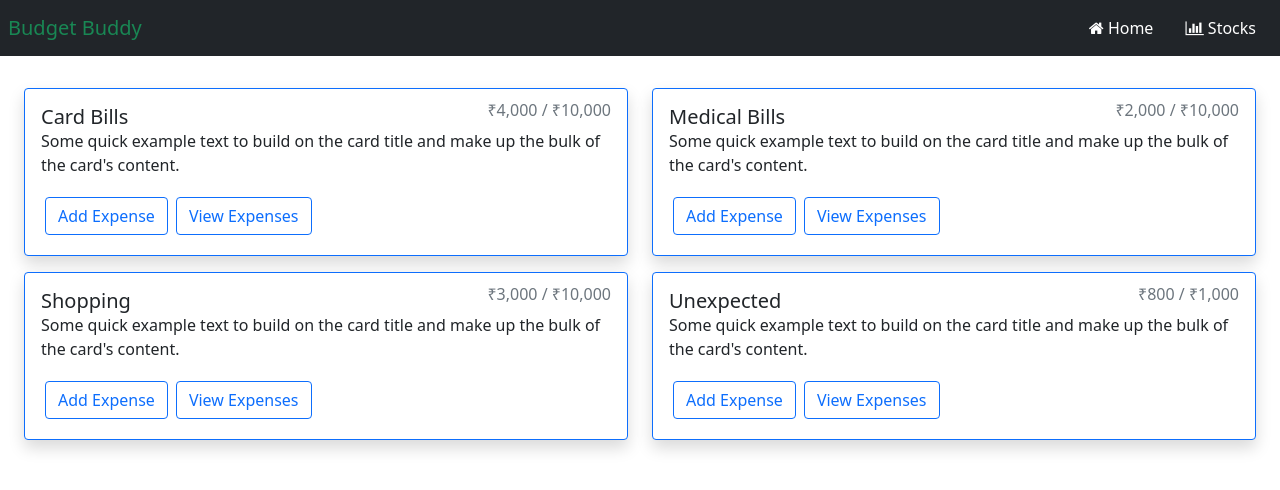
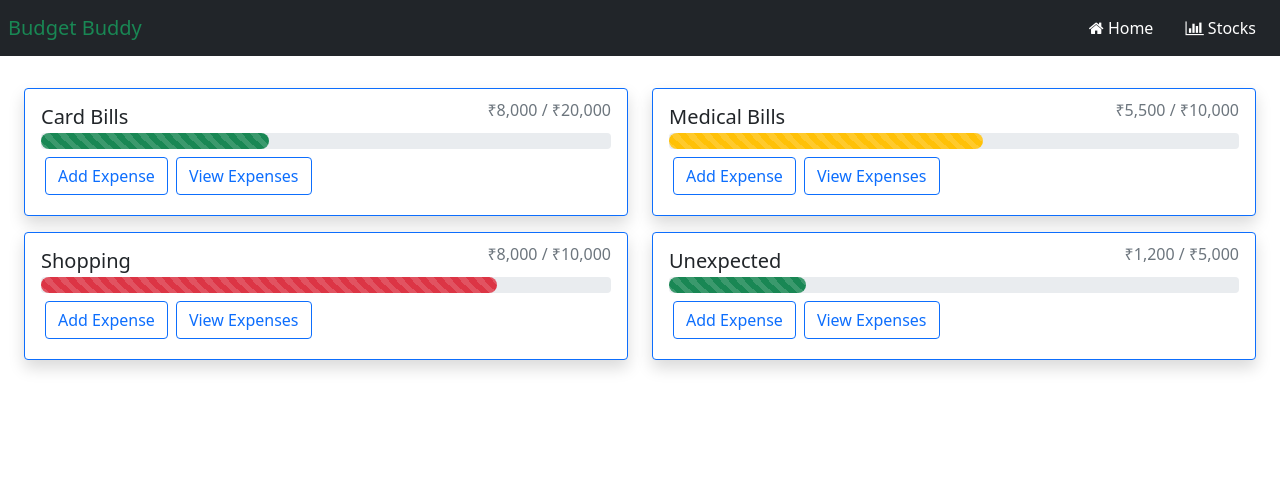
Before and after one commit to Siddhartha-Padhy/budget-buddy, a React (Create React App) app: page / in a window 1280 px wide. Shown: the top 490 px of the page. Built offline with nearby package versions, Linux system fonts and the light colour scheme.

Commit message:
add: modal and progress intensity

```diff
--- a/public/index.html
+++ b/public/index.html
@@ -12,13 +12,29 @@
 
     <link rel="manifest" href="%PUBLIC_URL%/manifest.json" />
 
-    <!-- Bootstrap CSS -->
+    <!-- Bootstrap CSS, JS, jquery -->
     <link
       href="https://cdn.jsdelivr.net/npm/bootstrap@5.0.2/dist/css/bootstrap.min.css"
       rel="stylesheet"
       integrity="sha384-EVSTQN3/azprG1Anm3QDgpJLIm9Nao0Yz1ztcQTwFspd3yD65VohhpuuCOmLASjC"
       crossorigin="anonymous"
     />
+
+    <script
+      src="https://code.jquery.com/jquery-3.2.1.slim.min.js"
+      integrity="sha384-KJ3o2DKtIkvYIK3UENzmM7KCkRr/rE9/Qpg6aAZGJwFDMVNA/GpGFF93hXpG5KkN"
+      crossorigin="anonymous"
+    ></script>
+    <script
+      src="https://cdnjs.cloudflare.com/ajax/libs/popper.js/1.12.3/umd/popper.min.js"
+      integrity="sha384-vFJXuSJphROIrBnz7yo7oB41mKfc8JzQZiCq4NCceLEaO4IHwicKwpJf9c9IpFgh"
+      crossorigin="anonymous"
+    ></script>
+    <script
+      src="https://maxcdn.bootstrapcdn.com/bootstrap/4.0.0-beta.2/js/bootstrap.min.js"
+      integrity="sha384-alpBpkh1PFOepccYVYDB4do5UnbKysX5WZXm3XxPqe5iKTfUKjNkCk9SaVuEZflJ"
+      crossorigin="anonymous"
+    ></script>
 
     <!-- Font Awesome Icons -->
     <link
--- a/src/components/Card.js
+++ b/src/components/Card.js
@@ -1,25 +1,53 @@
 import React from 'react'
 import { currency_formatter } from '../utility'
+import Modal from './Modal'
 
-export default function Card({ title, amount, limit }) {
+export default function Card({ title, amount, limit, id }) {
+  function get_color(amount, limit) {
+    if (amount / limit <= 0.5) return 'bg-success'
+    if (amount / limit <= 0.75) return 'bg-warning'
+    return 'bg-danger'
+  }
+
   return (
-    <div class="card my-2 border-primary shadow">
-      <div class="card-body">
+    <>
+      <div className="card my-2 border-primary shadow">
+        <div className="card-body">
           <div className="d-flex">
-          <h5 class="card-title me-auto my-auto">{title}</h5>
-          <h6 class="card-subtitle mb-2 text-muted">
+            <h5 className="card-title me-auto my-auto">{title}</h5>
+            <h6 className="card-subtitle mb-2 text-muted">
               {currency_formatter.format(amount)} /&nbsp;
               {currency_formatter.format(limit)}
             </h6>
           </div>
 
-        <p class="card-text">
-          Some quick example text to build on the card title and make up the
-          bulk of the card's content.
-        </p>
-        <button class="btn btn-outline-primary m-1">Add Expense</button>
-        <button class="btn btn-outline-primary m-1">View Expenses</button>
+          <div className="card-text">
+            <div className="progress my-1">
+              <div
+                className={
+                  'progress-bar progress-bar-striped rounded-pill ' +
+                  get_color(amount, limit)
+                }
+                role="progressbar"
+                style={{ width: (amount / limit) * 100 + '%' }}
+                aria-valuenow={amount}
+                aria-valuemin="0"
+                aria-valuemax={limit}
+              ></div>
             </div>
           </div>
+          <button
+            className="btn btn-outline-primary m-1"
+            data-toggle="modal"
+            data-target={'#modal' + id}
+          >
+            Add Expense
+          </button>
+          <button className="btn btn-outline-primary m-1">View Expenses</button>
+        </div>
+      </div>
+
+      <Modal id={id} title={title} />
+    </>
   )
 }
--- /dev/null
+++ b/src/components/Modal.js
@@ -0,0 +1,61 @@
+import React from 'react'
+
+export default function Modal({ id, title }) {
+  return (
+    <div
+      className="modal fade"
+      id={'modal' + id}
+      tabIndex="-1"
+      role="dialog"
+      aria-labelledby="exampleModalLabel"
+      aria-hidden="true"
+    >
+      <div className="modal-dialog" role="document">
+        <div className="modal-content">
+          <div className="modal-header">
+            <h5 className="modal-title" id="exampleModalLabel">
+              {title}
+            </h5>
+            <button
+              type="button"
+              className="close"
+              data-dismiss="modal"
+              aria-label="Close"
+            >
+              <span aria-hidden="true">&times;</span>
+            </button>
+          </div>
+
+          <div className="modal-body">
+            <form>
+              <div className="form-group">
+                <label htmlFor="exampleInputEmail1">Caption</label>
+                <input
+                  type="text"
+                  className="form-control"
+                  id="caption"
+                  placeholder="Caption"
+                />
+              </div>
+              <div className="form-group">
+                <label htmlFor="amount">Amount</label>
+                <input
+                  type="number"
+                  className="form-control"
+                  id="amount"
+                  placeholder="0"
+                />
+              </div>
+            </form>
+          </div>
+
+          <div className="modal-footer">
+            <button type="button" className="btn btn-primary">
+              Add
+            </button>
+          </div>
+        </div>
+      </div>
+    </div>
+  )
+}
--- a/src/components/Navbar.js
+++ b/src/components/Navbar.js
@@ -3,15 +3,15 @@ import React from 'react'
 
 export default function Navbar({ active }) {
   return (
-    <nav class="navbar navbar-dark bg-dark px-2">
-      <span class="navbar-brand mb-0 h1 me-auto text-success">
+    <nav className="navbar navbar-dark bg-dark px-2">
+      <span className="navbar-brand mb-0 h1 me-auto text-success">
         Budget Buddy
       </span>
       <a href="/" className="nav-link text-white">
-        <i class="fa fa-home" aria-hidden="true"></i>&nbsp;Home
+        <i className="fa fa-home" aria-hidden="true"></i>&nbsp;Home
       </a>
       <a href="/" className="nav-link text-white">
-        <i class="fa fa-bar-chart" aria-hidden="true"></i>&nbsp;Stocks
+        <i className="fa fa-bar-chart" aria-hidden="true"></i>&nbsp;Stocks
       </a>
     </nav>
   )
--- a/src/pages/HomePage.js
+++ b/src/pages/HomePage.js
@@ -6,18 +6,18 @@ export default function HomePage() {
     <div className="p-4">
       <div className="row">
         <div className="col-sm-6">
-          <Card title={'Card Bills'} amount={4000} limit={10000} />
+          <Card title={'Card Bills'} amount={8000} limit={20000} id={0} />
         </div>
         <div className="col-sm-6">
-          <Card title={'Medical Bills'} amount={2000} limit={10000} />
+          <Card title={'Medical Bills'} amount={5500} limit={10000} id={1} />
         </div>
       </div>
       <div className="row">
         <div className="col-sm-6">
-          <Card title={'Shopping'} amount={3000} limit={10000} />
+          <Card title={'Shopping'} amount={8000} limit={10000} id={2} />
         </div>
         <div className="col-sm-6">
-          <Card title={'Unexpected'} amount={800} limit={1000} />
+          <Card title={'Unexpected'} amount={1200} limit={5000} id={3} />
         </div>
       </div>
     </div>
```
Also changed, not shown: public/manifest.json. Lines whose indentation alone changed are shown as unchanged.
